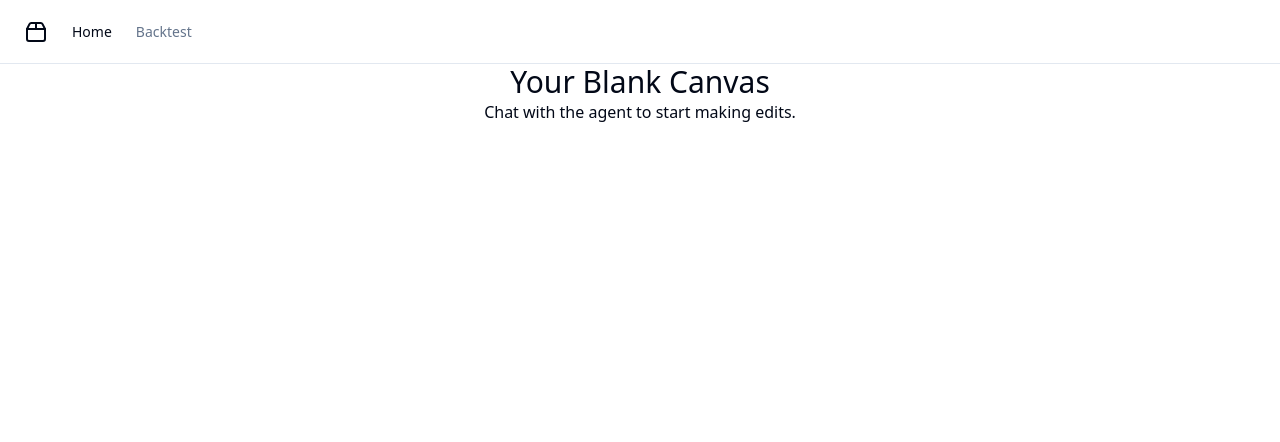
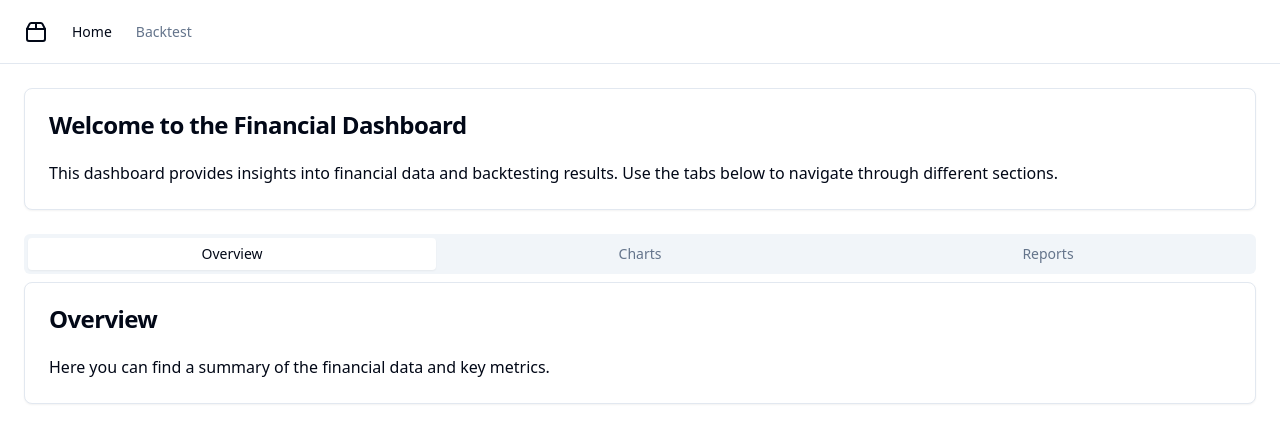
Before and after one commit to GPT-Engineer-App/layout-splitter, a React (Vite) app: page / in a window 1280 px wide. Shown: the top 442 px of the page. Built offline with nearby package versions, Linux system fonts and the light colour scheme.

Commit message:
Add sample data to Home section with a sample chart and reports.

```diff
--- a/src/pages/Index.jsx
+++ b/src/pages/Index.jsx
@@ -1,10 +1,64 @@
-// Update this page (the content is just a fallback if you fail to update the page)
+import React from 'react';
+import { Card, CardContent, CardHeader, CardTitle } from "@/components/ui/card";
+import { Tabs, TabsContent, TabsList, TabsTrigger } from "@/components/ui/tabs";
+import { ScrollArea } from "@/components/ui/scroll-area";
+import sampleChart from '../../public/images/sample-chart.png';
 
 const Index = () => {
   return (
-    <div className="text-center">
-      <h1 className="text-3xl">Your Blank Canvas</h1>
-      <p>Chat with the agent to start making edits.</p>
+    <div className="p-6 space-y-6">
+      <Card>
+        <CardHeader>
+          <CardTitle>Welcome to the Financial Dashboard</CardTitle>
+        </CardHeader>
+        <CardContent>
+          <p>This dashboard provides insights into financial data and backtesting results. Use the tabs below to navigate through different sections.</p>
+        </CardContent>
+      </Card>
+      <Tabs defaultValue="overview" className="w-full">
+        <TabsList className="grid w-full grid-cols-3">
+          <TabsTrigger value="overview">Overview</TabsTrigger>
+          <TabsTrigger value="charts">Charts</TabsTrigger>
+          <TabsTrigger value="reports">Reports</TabsTrigger>
+        </TabsList>
+        <TabsContent value="overview">
+          <Card>
+            <CardHeader>
+              <CardTitle>Overview</CardTitle>
+            </CardHeader>
+            <CardContent>
+              <p>Here you can find a summary of the financial data and key metrics.</p>
+            </CardContent>
+          </Card>
+        </TabsContent>
+        <TabsContent value="charts">
+          <Card>
+            <CardHeader>
+              <CardTitle>Sample Chart</CardTitle>
+            </CardHeader>
+            <CardContent>
+              <img src={sampleChart} alt="Sample Chart" className="w-full h-auto" />
+            </CardContent>
+          </Card>
+        </TabsContent>
+        <TabsContent value="reports">
+          <Card>
+            <CardHeader>
+              <CardTitle>Reports</CardTitle>
+            </CardHeader>
+            <CardContent>
+              <ScrollArea className="h-[300px] w-full rounded-md border p-4">
+                <pre>
+                  {`[2023-03-01] Financial report Q1
+[2023-06-01] Financial report Q2
+[2023-09-01] Financial report Q3
+[2023-12-01] Financial report Q4`}
+                </pre>
+              </ScrollArea>
+            </CardContent>
+          </Card>
+        </TabsContent>
+      </Tabs>
     </div>
   );
 };
```
Also changed, not shown: public/images/sample-chart.png (added).
